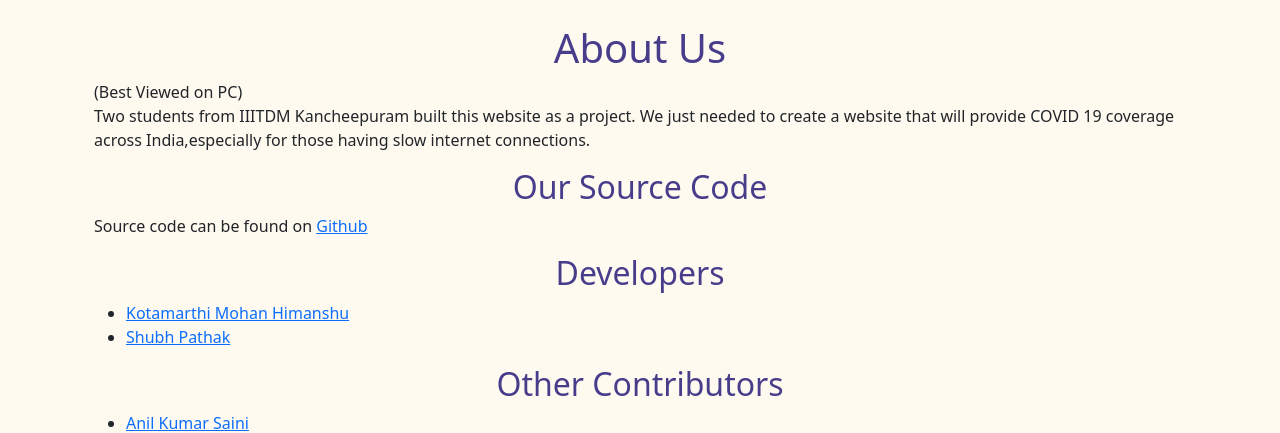
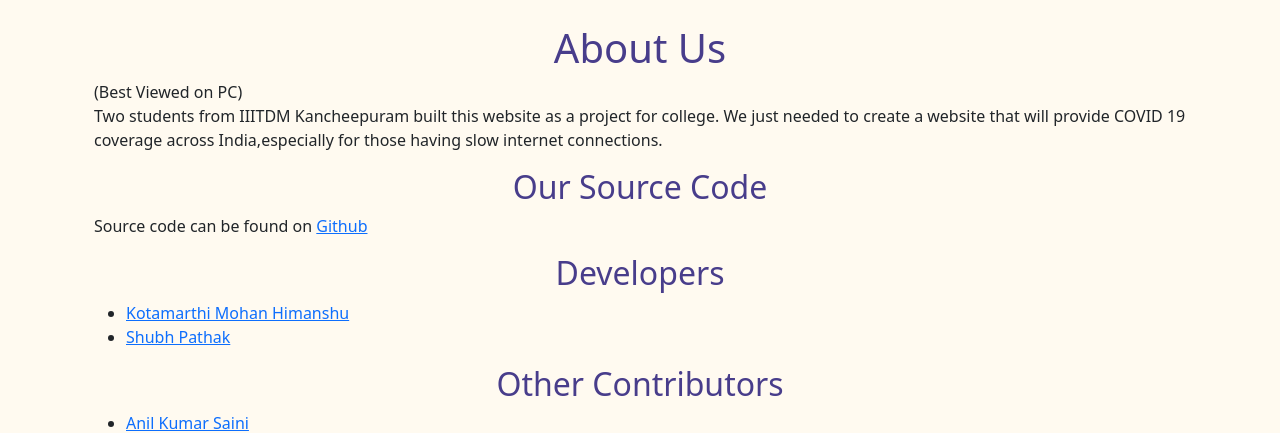
Before and after one commit to anonshubh/covid19-india, a Django app: page /about/ in a window 1280 px wide. Shown: the part 56-489 px from the top of the page. Run offline with Django 3.2, Linux system fonts and the light colour scheme.

Commit message:
Update about.html
Added text

```diff
--- a/templates/about.html
+++ b/templates/about.html
@@ -8,7 +8,7 @@
 
 
     <h1 class="mt-4">About Us</h1>(Best Viewed on PC)
-    <p>Two students from IIITDM Kancheepuram built this website as a project. We just needed to create a website that will provide COVID 19 coverage across India,especially for those having slow internet connections.</p>
+    <p>Two students from IIITDM Kancheepuram built this website as a project for college. We just needed to create a website that will provide COVID 19 coverage across India,especially for those having slow internet connections.</p>
     <h2>Our Source Code</h2>
     <p>Source code can be found on <a target="_blank" href='https://github.com/anonshubh/covid19-india'>Github</a></p>
     <h2>Developers</h2>
```
